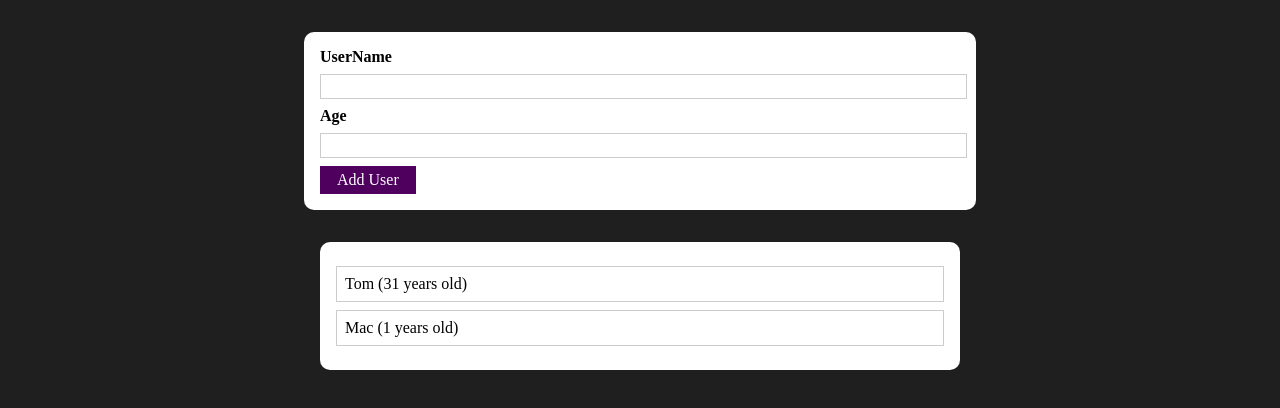
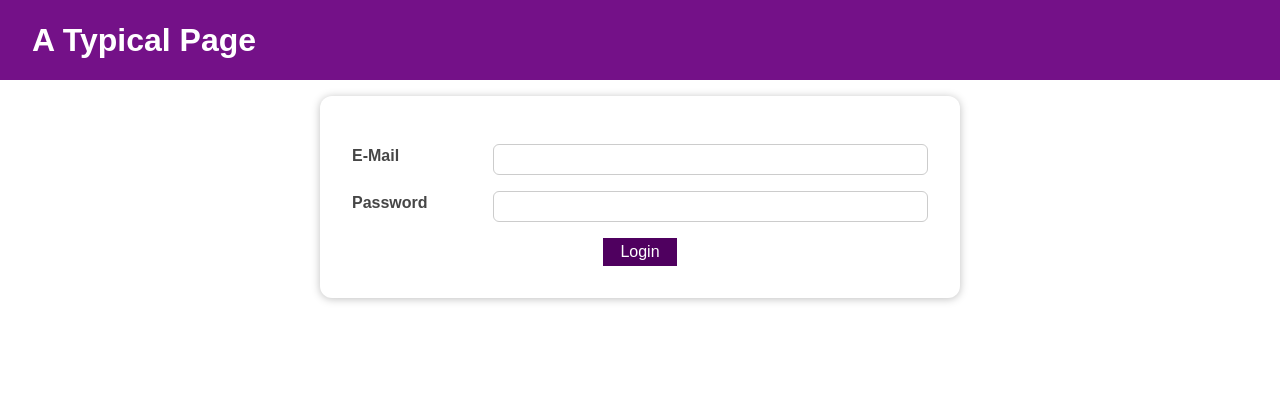
Before and after one commit to Sangkun-svg/React-scratch, a React (Create React App) app: page / in a window 1280 px wide. Shown: the top 408 px of the page. Built offline with nearby package versions, Linux system fonts and the light colour scheme.

Commit message:
get source code

```diff
--- a/src/App.js
+++ b/src/App.js
@@ -1,24 +1,31 @@
 import React, { useState } from "react";
-import { AddUser } from "./components/Register/User/AddUser";
-import { UserList } from "./components/Register/User/UserList";
 
-const App = () => {
-  const [userList, setUserList] = useState([
-    { id: Math.random(), username: "Tom", age: 31 },
-    { id: Math.random(), username: "Mac", age: 1 },
-  ]);
+import Login from "./components/Login/Login";
+import Home from "./components/Home/Home";
+import MainHeader from "./components/MainHeader/MainHeader";
 
-  const addUserListHandler = (newUser) => {
-    setUserList((prevUserList) => {
-      return [...prevUserList, newUser];
-    });
+function App() {
+  const [isLoggedIn, setIsLoggedIn] = useState(false);
+
+  const loginHandler = (email, password) => {
+    // We should of course check email and password
+    // But it's just a dummy/ demo anyways
+    setIsLoggedIn(true);
   };
+
+  const logoutHandler = () => {
+    setIsLoggedIn(false);
+  };
+
   return (
-    <div>
-      <AddUser users={userList} renderForNewUser={addUserListHandler} />
-      <UserList users={userList} />
-    </div>
+    <React.Fragment>
+      <MainHeader isAuthenticated={isLoggedIn} onLogout={logoutHandler} />
+      <main>
+        {!isLoggedIn && <Login onLogin={loginHandler} />}
+        {isLoggedIn && <Home onLogout={logoutHandler} />}
+      </main>
+    </React.Fragment>
   );
-};
+}
 
 export default App;
--- /dev/null
+++ b/src/components/Home/Home.js
@@ -0,0 +1,14 @@
+import React from "react";
+
+import { Card } from "../common/Card";
+import classes from "./Home.module.css";
+
+const Home = (props) => {
+  return (
+    <Card className={classes.home}>
+      <h1>Welcome back!</h1>
+    </Card>
+  );
+};
+
+export default Home;
--- /dev/null
+++ b/src/components/Home/Home.module.css
@@ -0,0 +1,7 @@
+.home {
+  width: 90%;
+  max-width: 40rem;
+  padding: 3rem;
+  margin: 2rem auto;
+  text-align: center;
+}
--- /dev/null
+++ b/src/components/Login/Login.js
@@ -0,0 +1,84 @@
+import React, { useState } from "react";
+
+import { Card } from "../common/Card";
+import { Button } from "../Register/UI/Button";
+import classes from "./Login.module.css";
+
+const Login = (props) => {
+  const [enteredEmail, setEnteredEmail] = useState("");
+  const [emailIsValid, setEmailIsValid] = useState();
+  const [enteredPassword, setEnteredPassword] = useState("");
+  const [passwordIsValid, setPasswordIsValid] = useState();
+  const [formIsValid, setFormIsValid] = useState(false);
+
+  const emailChangeHandler = (event) => {
+    setEnteredEmail(event.target.value);
+
+    setFormIsValid(
+      event.target.value.includes("@") && enteredPassword.trim().length > 6
+    );
+  };
+
+  const passwordChangeHandler = (event) => {
+    setEnteredPassword(event.target.value);
+
+    setFormIsValid(
+      event.target.value.trim().length > 6 && enteredEmail.includes("@")
+    );
+  };
+
+  const validateEmailHandler = () => {
+    setEmailIsValid(enteredEmail.includes("@"));
+  };
+
+  const validatePasswordHandler = () => {
+    setPasswordIsValid(enteredPassword.trim().length > 6);
+  };
+
+  const submitHandler = (event) => {
+    event.preventDefault();
+    props.onLogin(enteredEmail, enteredPassword);
+  };
+
+  return (
+    <Card className={classes.login}>
+      <form onSubmit={submitHandler}>
+        <div
+          className={`${classes.control} ${
+            emailIsValid === false ? classes.invalid : ""
+          }`}
+        >
+          <label htmlFor="email">E-Mail</label>
+          <input
+            type="email"
+            id="email"
+            value={enteredEmail}
+            onChange={emailChangeHandler}
+            onBlur={validateEmailHandler}
+          />
+        </div>
+        <div
+          className={`${classes.control} ${
+            passwordIsValid === false ? classes.invalid : ""
+          }`}
+        >
+          <label htmlFor="password">Password</label>
+          <input
+            type="password"
+            id="password"
+            value={enteredPassword}
+            onChange={passwordChangeHandler}
+            onBlur={validatePasswordHandler}
+          />
+        </div>
+        <div className={classes.actions}>
+          <Button type="submit" className={classes.btn} disabled={!formIsValid}>
+            Login
+          </Button>
+        </div>
+      </form>
+    </Card>
+  );
+};
+
+export default Login;
--- /dev/null
+++ b/src/components/Login/Login.module.css
@@ -0,0 +1,56 @@
+.login {
+  width: 90%;
+  max-width: 40rem;
+  margin: 2rem auto;
+  padding: 2rem;
+}
+
+.control {
+  margin: 1rem 0;
+  display: flex;
+  align-items: stretch;
+  flex-direction: column;
+}
+
+.control label,
+.control input {
+  display: block;
+}
+
+.control label {
+  font-weight: bold;
+  flex: 1;
+  color: #464646;
+  margin-bottom: 0.5rem;
+}
+
+.control input {
+  flex: 3;
+  font: inherit;
+  padding: 0.35rem 0.35rem;
+  border-radius: 6px;
+  border: 1px solid #ccc;
+}
+
+.control input:focus {
+  outline: none;
+  border-color: #4f005f;
+  background: #f6dbfc;
+}
+
+.control.invalid input {
+  border-color: red;
+  background: #fbdada;
+}
+
+.actions {
+  text-align: center;
+}
+
+@media (min-width: 768px) {
+  .control {
+    align-items: center;
+    flex-direction: row;
+  }
+
+}
--- /dev/null
+++ b/src/components/MainHeader/MainHeader.js
@@ -0,0 +1,15 @@
+import React from 'react';
+
+import Navigation from './Navigation';
+import classes from './MainHeader.module.css';
+
+const MainHeader = (props) => {
+  return (
+    <header className={classes['main-header']}>
+      <h1>A Typical Page</h1>
+      <Navigation isLoggedIn={props.isAuthenticated} onLogout={props.onLogout} />
+    </header>
+  );
+};
+
+export default MainHeader;
--- /dev/null
+++ b/src/components/MainHeader/MainHeader.module.css
@@ -0,0 +1,16 @@
+.main-header {
+  position: fixed;
+  top: 0;
+  left: 0;
+  width: 100%;
+  height: 5rem;
+  display: flex;
+  justify-content: space-between;
+  align-items: center;
+  background: #741188;
+  padding: 0 2rem;
+}
+
+.main-header h1 {
+  color: white;
+}
--- /dev/null
+++ b/src/components/MainHeader/Navigation.js
@@ -0,0 +1,29 @@
+import React from 'react';
+
+import classes from './Navigation.module.css';
+
+const Navigation = (props) => {
+  return (
+    <nav className={classes.nav}>
+      <ul>
+        {props.isLoggedIn && (
+          <li>
+            <a href="/">Users</a>
+          </li>
+        )}
+        {props.isLoggedIn && (
+          <li>
+            <a href="/">Admin</a>
+          </li>
+        )}
+        {props.isLoggedIn && (
+          <li>
+            <button onClick={props.onLogout}>Logout</button>
+          </li>
+        )}
+      </ul>
+    </nav>
+  );
+};
+
+export default Navigation;
--- /dev/null
+++ b/src/components/MainHeader/Navigation.module.css
@@ -0,0 +1,43 @@
+.nav ul {
+  list-style: none;
+  margin: 0;
+  padding: 0;
+  display: flex;
+  align-items: center;
+}
+
+.nav li {
+  margin: 0;
+  margin-left: 2rem;
+}
+
+.nav a {
+  text-decoration: none;
+  color: white;
+}
+
+.nav a:hover,
+.nav a:active {
+  color: #f3cafb;
+}
+
+.nav button {
+  font: inherit;
+  background: #dd0db0;
+  border: 1px solid #dd0db0;
+  padding: 0.5rem 1.5rem;
+  color: white;
+  cursor: pointer;
+  box-shadow: 0 2px 4px rgba(0, 0, 0, 0.26);
+  border-radius: 20px;
+}
+
+.nav button:focus {
+  outline: none;
+}
+
+.nav button:hover,
+.nav button:active {
+  color: #f3cafb;
+  box-shadow: 0 2px 10px rgba(0, 0, 0, 0.26);
+}
--- a/src/index.css
+++ b/src/index.css
@@ -1,12 +1,16 @@
+* {
+  box-sizing: border-box;
+}
+
 html {
-  background-color: #1f1f1f;
+  font-family: sans-serif;
+  background: #fff;
 }
 
 body {
   margin: 0;
 }
 
-code {
-  font-family: source-code-pro, Menlo, Monaco, Consolas, "Courier New",
-    monospace;
+main {
+  margin-top: 6rem;
 }
--- a/src/index.js
+++ b/src/index.js
@@ -1,17 +1,8 @@
 import React from "react";
 import ReactDOM from "react-dom/client";
+
 import "./index.css";
 import App from "./App";
-import reportWebVitals from "./reportWebVitals";
 
 const root = ReactDOM.createRoot(document.getElementById("root"));
-root.render(
-  <React.StrictMode>
-    <App />
-  </React.StrictMode>
-);
-
-// If you want to start measuring performance in your app, pass a function
-// to log results (for example: reportWebVitals(console.log))
-// or send to an analytics endpoint. Learn more: https://bit.ly/CRA-vitals
-reportWebVitals();
+root.render(<App />);
```
Also changed, not shown: src/Register_App.js (added, +24 -0 lines), 1 other file (tests, documents, lock files or other folders).
